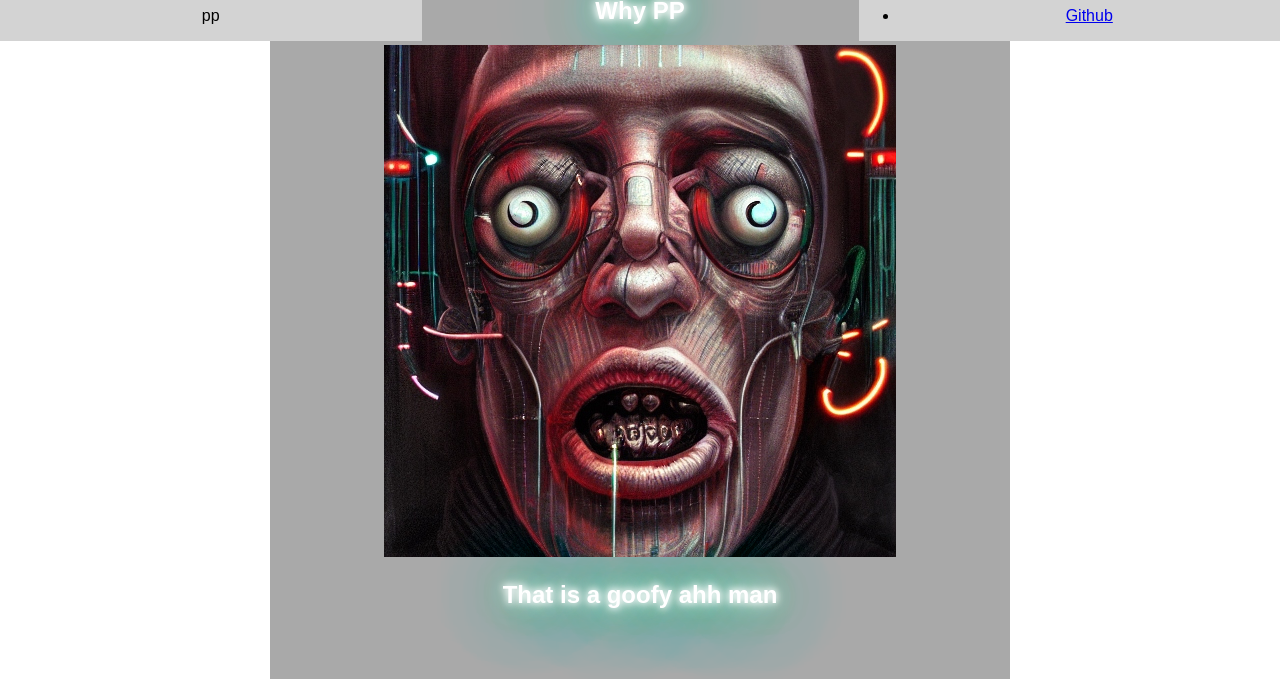
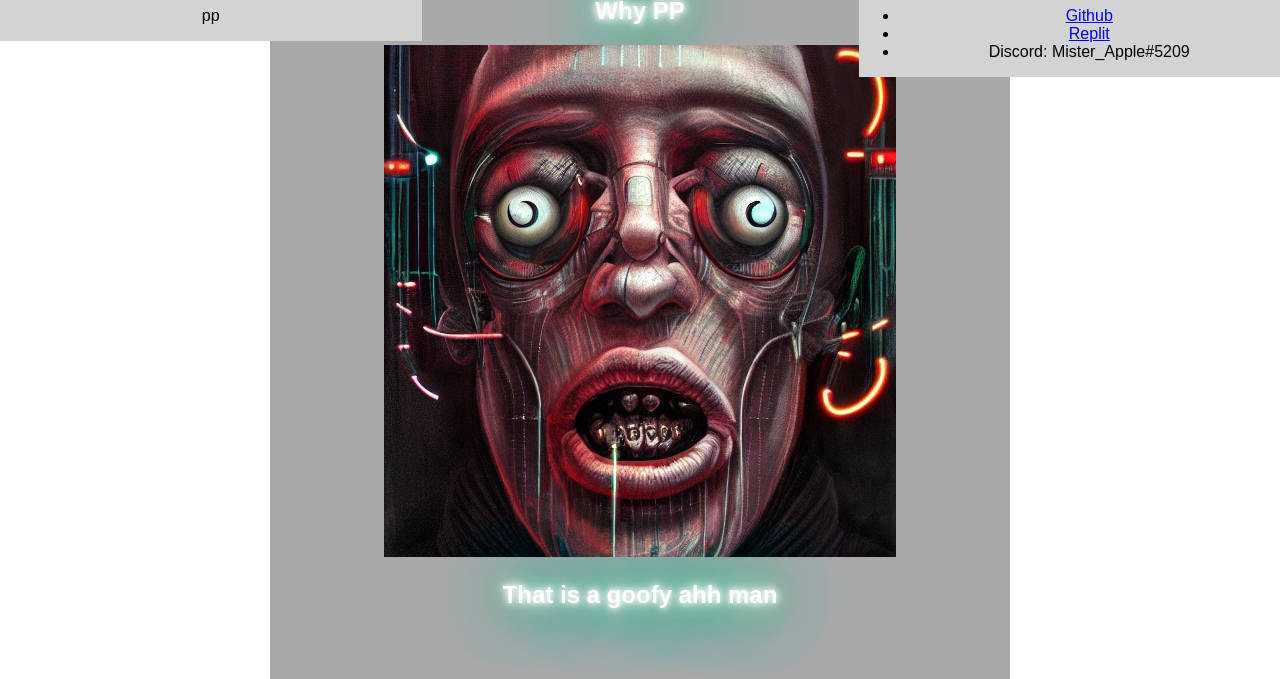
Before and after one commit to StinkyWinkleton/goofy-man, a plain HTML site: page index.html in a window 1280 px wide. Shown: the part 340-1019 px from the top of the page. Drawn offline with nearby package versions, Linux system fonts and the light colour scheme.

Commit message:
added more links

```diff
--- a/index.html
+++ b/index.html
@@ -112,6 +112,8 @@
             <h1>My Links</h1>
             <ul>
                 <li><a href="https://github.com/StinkyWinkleton">Github</a></li>
+                <li><a href="https://replit.com/@StinkyWinkleton">Replit</a></li>
+                <li>Discord: Mister_Apple#5209</li>
             </ul>
         </div>
     </div>
```
